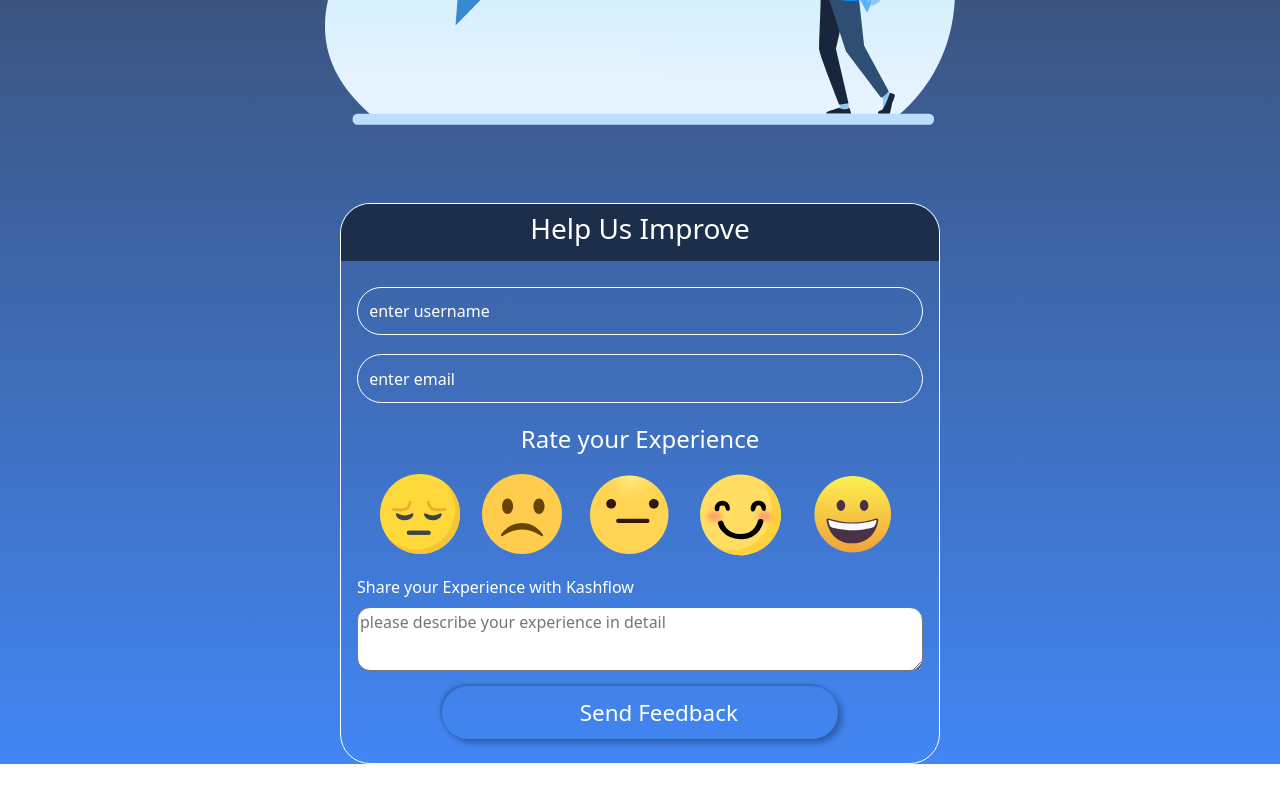
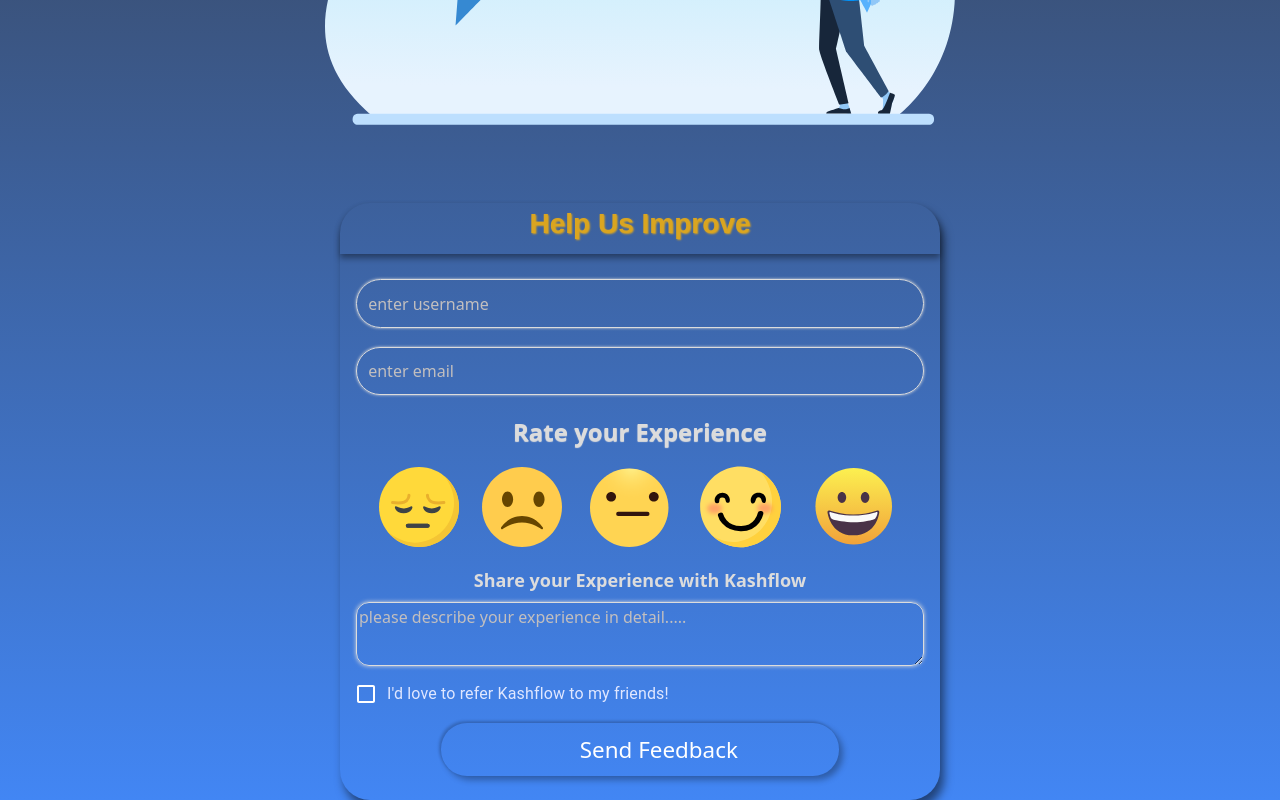
Before and after one commit to kashish100-max/Kashflow, a React (Vite) app in the folder Kashflow/: page /feedback in a window 1280 px wide. Shown: the part 394-1194 px from the top of the page. Before the commit the page ends 1158 px from the top, so only its background shows below. Built offline with nearby package versions, Linux system fonts and the light colour scheme; some icons are missing; a web font is replaced by a local one.

Commit message:
feedback form styling done

```diff
--- a/Kashflow/src/Components/Feedback.css
+++ b/Kashflow/src/Components/Feedback.css
@@ -24,9 +24,16 @@
 
 .feedback .feedback-form{
     width:600px;
-    border:1px solid white;
     height: auto;
     border-radius: 30px;
+    box-shadow: 4px 8px 10px rgba(0, 0, 0, 0.5);
+    transition: box-shadow 0.4s ease, transform 0.4s ease;
+    transform: translateY(0);
+}
+
+.feedback .feedback-form:hover {
+    box-shadow: 8px 16px 24px rgba(0, 0, 0, 0.5);
+    transform: translateY(-8px) scale(1.01);
 }
 
 .emojis div{
@@ -40,22 +47,32 @@
     box-shadow: 0 6px 20px rgba(0, 0, 0, 0.25);
 }
 
-.head{
+.form-head{
     text-align: center;
-    padding: 0.5rem;
-    background-color:#1c2e4a;
+    padding: 0.3rem;
     border-top-left-radius: 30px;
     border-top-right-radius: 30px;
+    box-shadow: 0 4px 6px rgba(0,0,0,0.4);
 }
 
-.input::placeholder{
-    color: white;
+.form-head h3{
+    text-shadow: 1px 1px 2px goldenrod;
+    color: goldenrod;
+    font-family: 'Raleway', sans-serif;
+    font-weight: 800;
+}
+
+.inputField::placeholder{
+    color: rgb(194, 191, 191);
     opacity:1;
 }
 
-h4{
+.rating-head{
     text-align: center;
     margin: 0.8rem;
+    color: gainsboro;
+    font-weight: 800;
+    text-shadow: 0px 1px 1px gainsboro;
 }
 
 .text-area textarea{
@@ -63,6 +80,28 @@
     width:100%;
     border-radius: 13px;
     height: 4rem;
+    background-color: transparent;
+    border: 1px solid gainsboro;
+    box-shadow: 0px 0px 4px gainsboro;
+    transition: box-shadow 0.3s ease;
+    color: white;
+}
+
+.text-area textarea::placeholder{
+    color: rgb(194, 191, 191);
+    opacity:1;
+}
+
+.text-area textarea:hover,
+.text-area textarea:focus{
+    box-shadow: 0 0 9px white;
+}
+
+.text-area h3{
+    color: gainsboro;
+    font-weight: 800;
+    text-align: center;
+    font-size: large;
 }
 
 
@@ -86,37 +125,29 @@
   opacity:0;
 }
 
-.input {
+.inputField {
   padding: 0.7rem;
   width: 100%;
   border-radius: 30px;
   background: transparent;
   color: white;
   margin: 0.6rem 0;
-  border: 1px solid white;
+  border: 1px solid gainsboro;
   transition: box-shadow 0.3s ease;
+  box-shadow: 0 0 3px gainsboro;
 }
 
-.input:focus,
-.input:hover {
+.inputField:focus,
+.inputField:hover {
   box-shadow: 0 0 10px white;
 }
 
 /* 🔥 Main Animation */
 .input-icon:hover .icon,
-.input:focus .icon,
+.input-icon:focus .icon,
 .input-icon .active{
   transform: translate(1310%,-50%);
   opacity: 1;
-}
-
-button{
-    margin:0.5rem auto;
-    width:70%;
-    display: block;
-    border-radius: 26px;
-    overflow:hidden;
-    text-align: center;
 }
 
 .icon-plane{
@@ -141,6 +172,12 @@
 
 .button{
     transition: 3s ease;
+    margin:0.5rem auto;
+    width:70%;
+    display: block;
+    border-radius: 26px;
+    overflow:hidden;
+    text-align: center;
 }
 
 .check{
@@ -166,6 +203,15 @@
     transform: translateX(6rem);
 }
 
+@keyframes successGlow {
+  0% { box-shadow: 0 0 0px rgba(255, 255, 255, 0); }
+  50% { box-shadow: 0 0 15px rgba(255, 255, 255, 0.7); }
+  100% { box-shadow: 0 0 0px rgba(255, 255, 255, 0); }
+}
+
 .button.clicked{
-    background-color: green;
+    background: linear-gradient(to right, #1e90ff, #00bfff);
+    border: 1px solid #4a90e2;
+    /* box-shadow: 0 4px 12px rgba(0, 201, 255, 0.4); */
+    animation: successGlow 1s ease-in-out 1;
 }
--- a/Kashflow/src/Components/Feedback.jsx
+++ b/Kashflow/src/Components/Feedback.jsx
@@ -9,12 +9,15 @@
 import AccountCircleIcon from '@mui/icons-material/AccountCircle';
 import EmailIcon from '@mui/icons-material/Email';
 import "./Feedback.css";
+import Checkbox from '@mui/material/Checkbox';
+import FormControlLabel from '@mui/material/FormControlLabel';
+
 
 export default function Feedback(){
     let [des,setDes]=useState("");
     let [cond,setCond]=useState(false);
     let [selectedDes,setSelectedDes]=useState("");
-    let [data,setData]=useState({username:"",email:""});
+    let [data,setData]=useState({username:"",email:"",comment:"",wantToreffer:false});
     let [active,setActive]=useState(false)
 
     let description=[
@@ -38,7 +41,7 @@
     function dataHandler(event){
         setData((data)=>{
             return{
-                ...data,[event.target.name]:event.target.value
+                ...data,[event.target.name]:event.target.value,wantToreffer:true
             }
         })
     }
@@ -50,20 +53,20 @@
                 <Lottie animationData={feedbackAnimation} loop={true} autoplay={true}/>
             </div>
             <div className="feedback-form">
-                <div className="head">
+                <div className="form-head">
                     <h3>Help Us Improve</h3>
                 </div>
                 <div className="form-data">
-                    <form onSubmit={(e)=>{e.preventDefault(); console.log(data); setActive(true)}}>
+                    <form onSubmit={(e)=>{e.preventDefault(); console.log(data); setActive(true); setData({username:"",email:"",comment:"",wantToreffer:false})}}>
                         <div className="input-icon">
                             <AccountCircleIcon className={`icon ${data.username?"active":""}`}/>
-                            <input placeholder="enter username" type="text" className="input" name="username" value={data.username} onChange={dataHandler}></input>
+                            <input placeholder="enter username" type="text" className="inputField" name="username" value={data.username} onChange={dataHandler}></input>
                         </div>
                         <div className="input-icon">
                             <EmailIcon className={`icon  ${data.email?"active":""}`}/>
-                            <input placeholder="enter email" type="email" className="input" name="email" value={data.email} onChange={dataHandler}></input>
+                            <input placeholder="enter email" type="email" className="inputField" name="email" value={data.email} onChange={dataHandler}></input>
                         </div>
-                        <h4>Rate your Experience</h4>
+                        <h4 className="rating-head">Rate your Experience</h4>
                         <div className="emojis">
                             <div style={{transform: selectedDes === "sad" ? "scale(1.3)": "none"}}>
                                 <Lottie animationData={Sad} loop={true} autoplay={true} style={{width:80,height:80}} onMouseOver={()=>hoverHandler("sad")} onClick={()=>clickhandler("sad")}/>
@@ -81,17 +84,28 @@
                                 <Lottie animationData={smile} loop={true} autoplay={true} style={{width:95,height:95, }} onMouseOver={()=>hoverHandler("smile")} onClick={()=>clickhandler("smile")}/>
                             </div>
                         </div>
-                        <p style={{textAlign:"center", fontWeight:"500", marginTop:"0.7rem"}}>
+                        <p style={{textAlign:"center", fontWeight:"500", marginTop:"0.7rem",fontSize:"medium",color:"yellow"}}>
                                     {cond ? des : description.find(el => el.name === selectedDes)?.para}
                         </p>
                         <div className="text-area">
-                            <h6>Share your Experience with Kashflow</h6>
-                            <textarea placeholder="please describe your experience in detail"/>
+                            <h3>Share your Experience with Kashflow</h3>
+                            <textarea placeholder="please describe your experience in detail....." value={data.comment} name="comment" onChange={dataHandler}/>
                         </div>
+                        <FormControlLabel control={<Checkbox sx={{color:"white",'&.Mui-checked': { color: "white"}}} checked={data.wantToreffer} onChange={dataHandler}/>} label="I'd love to refer Kashflow to my friends!" componentsProps={{
+    typography: {
+      sx: {
+        color: '#E0E7FF',
+        fontSize: '1rem',
+        '&:hover': {
+          color: '#67E8F9',
+        },
+      },
+    },
+  }}/>
                         <div className="submit">
                             <button type="submit" className={`button ${active?"clicked":""}`}>
-                                <i className={`fa-solid fa-circle-check check ${active?"clicked":""}`}></i>
-                                <span className={`success ${active?"clicked":""}`}>Success</span>
+                                <i className={`fa-solid fa-circle-check check ${active?"clicked":""}`} style={{color:"#1c2e4a"}}></i>
+                                <span className={`success ${active?"clicked":""}`} style={{color:"#1c2e4a"}}>Success</span>
                                 <i className={`fa-solid fa-plane icon-plane ${active?"clicked":""}`}></i>
                                 <span style={{color:"white",fontSize:"1.4rem"}} className={`text ${active?"clicked":""}`}>Send Feedback</span>
                             </button>
--- a/Kashflow/src/Components/user_data.css
+++ b/Kashflow/src/Components/user_data.css
@@ -52,7 +52,7 @@
     height:650px;
     width:650px;
     margin-top: 3.3rem;
-    margin-left: 3rem;
+    margin-left: 7rem;
 }
 
 .form_data{
```
